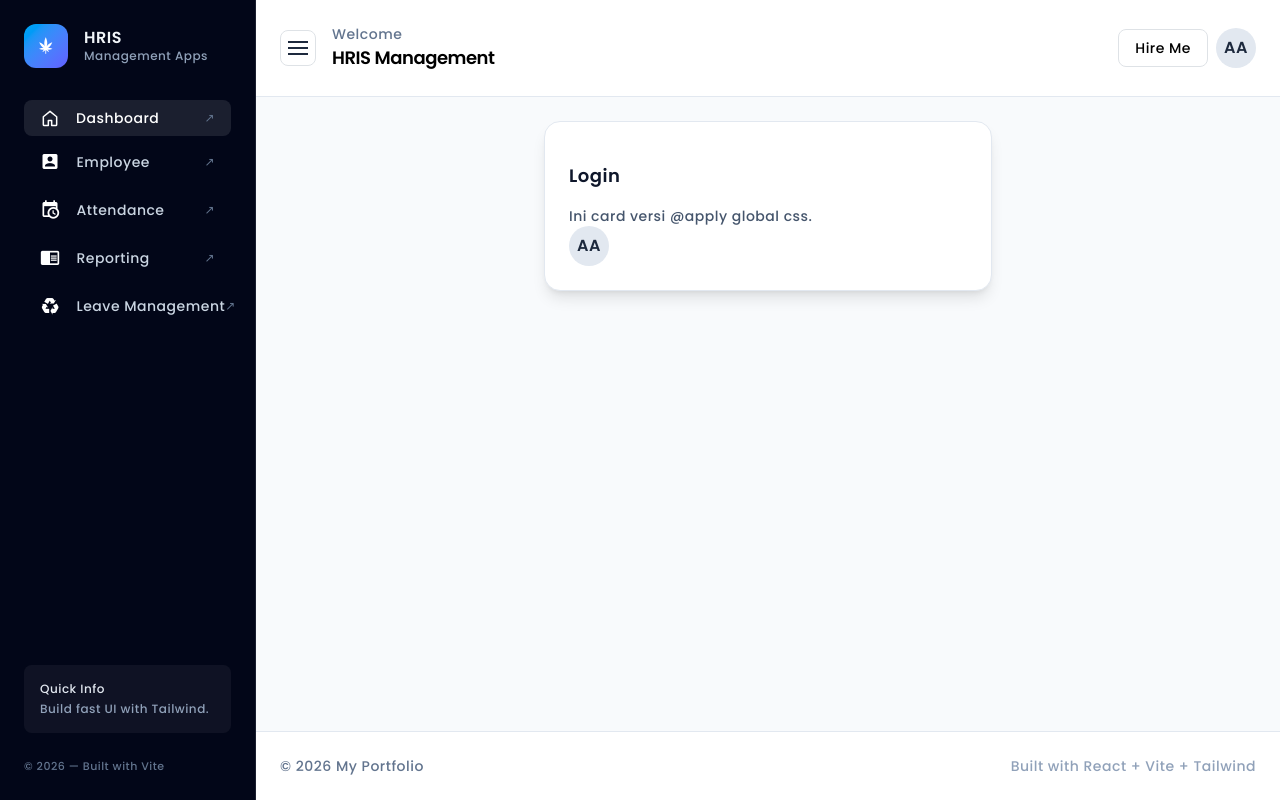
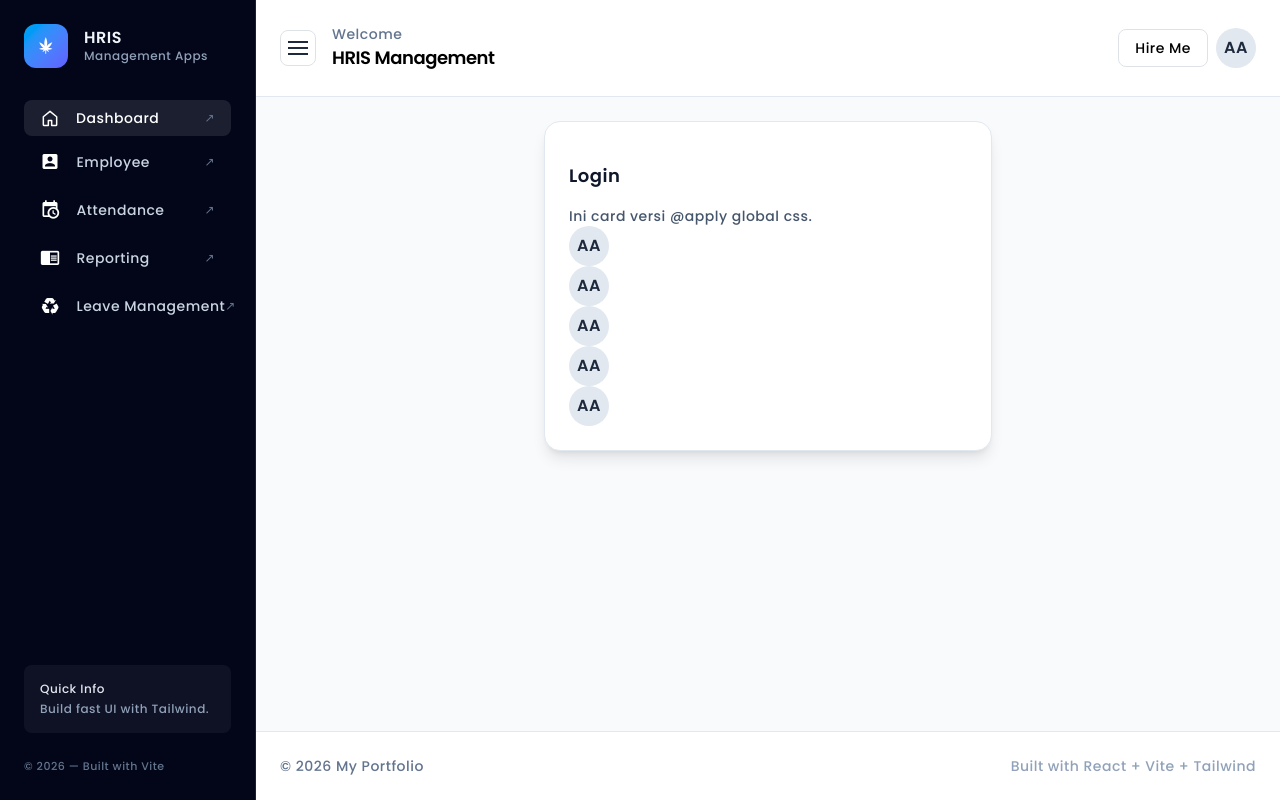
Before and after one commit to Hariorio/porto_react, a React (Vite) app: page /dashboard in a window 1280 px wide. Built offline with nearby package versions, Linux system fonts and the light colour scheme.

Commit message:
ngumpulin niat tp masih g niat

```diff
--- a/src/pages/Dashboard/DashboardPage.jsx
+++ b/src/pages/Dashboard/DashboardPage.jsx
@@ -7,6 +7,10 @@ const DashboardPage = () => {
         <h2 className="card-title">Login</h2>
         <p className="card-muted">Ini card versi @apply global css.</p>
        <div className="avatar-circle">AA</div>
+        <div className="avatar-circle">AA</div>
+         <div className="avatar-circle">AA</div>
+          <div className="avatar-circle">AA</div>
+           <div className="avatar-circle">AA</div>
       </div>
 
 
```
